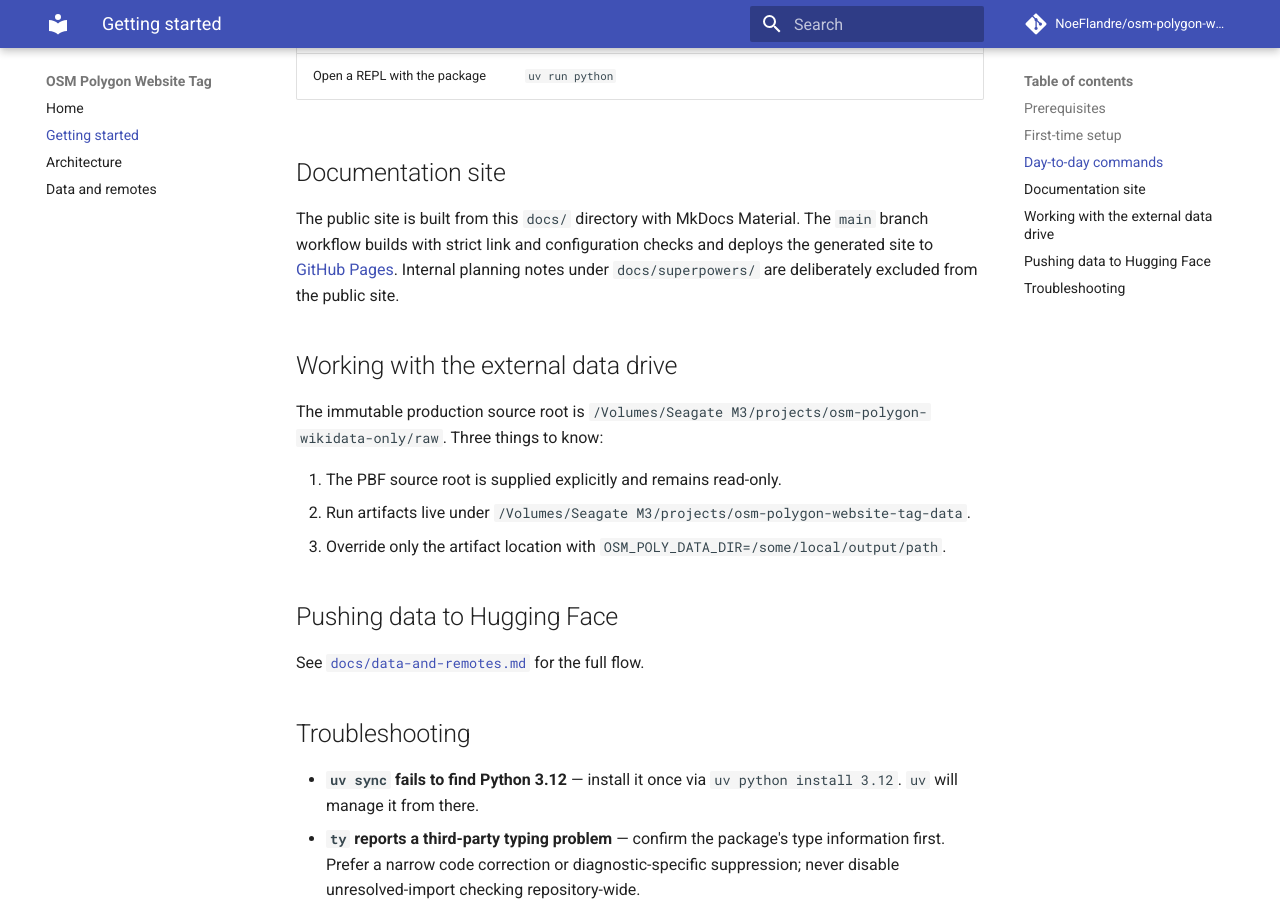
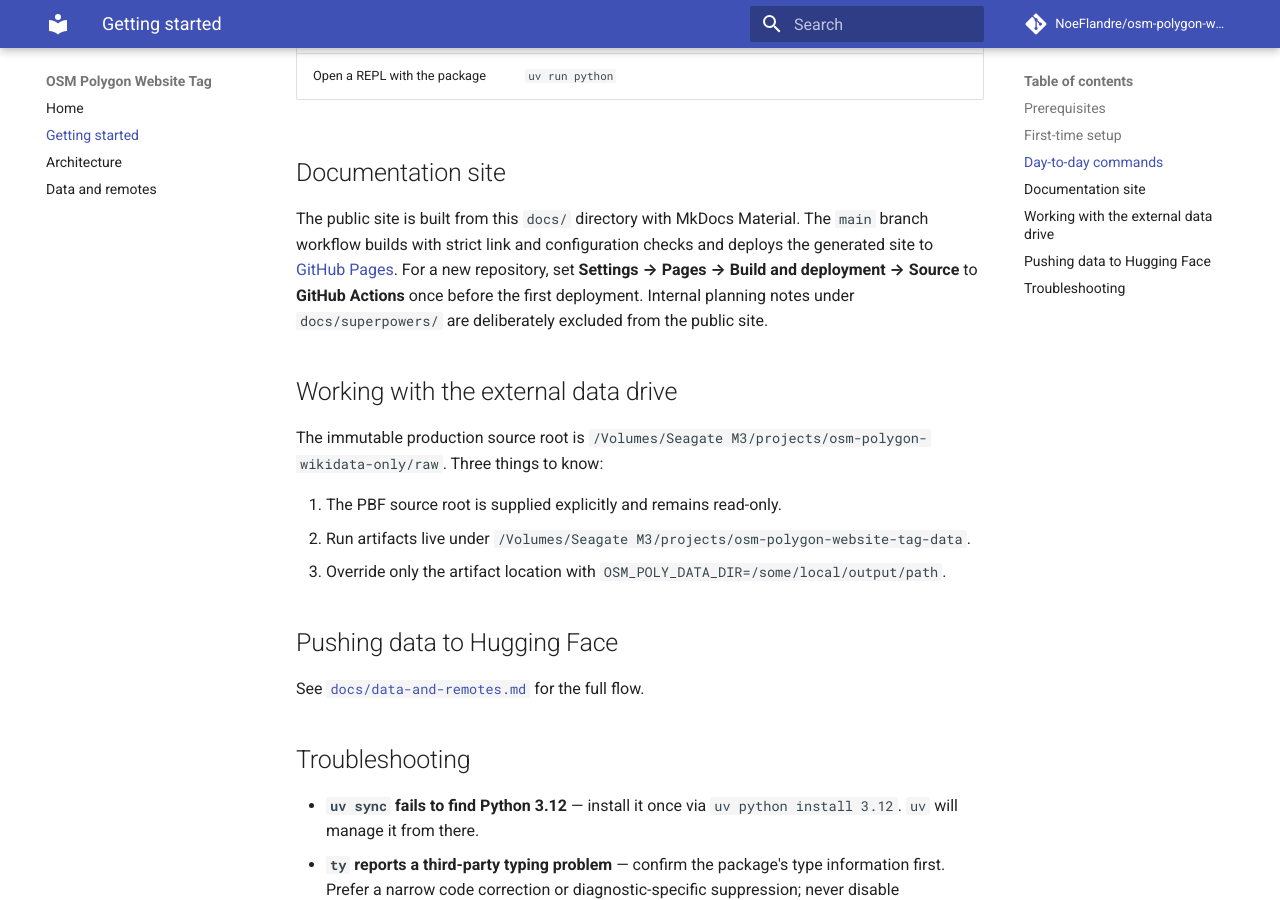
Before and after one commit to NoeFlandre/osm-polygon-website-tag, an MkDocs documentation site: the page built from docs/setup.md, in a window 1280 px wide and 900 px high, scrolled down 1930 px. Built offline with MkDocs 1.6.1 and Material for MkDocs 9.7.7, drawn with Linux system fonts in a browser that asks for light colours; comment, search, counter and statistics services are not loaded.

Commit message:
docs: document GitHub Pages setup

```diff
--- a/docs/setup.md
+++ b/docs/setup.md
@@ -62,6 +62,8 @@ The public site is built from this `docs/` directory with MkDocs Material.
 The `main` branch workflow builds with strict link and configuration checks
 and deploys the generated site to
 [GitHub Pages](https://noeflandre.github.io/osm-polygon-website-tag/).
+For a new repository, set **Settings → Pages → Build and deployment → Source**
+to **GitHub Actions** once before the first deployment.
 Internal planning notes under `docs/superpowers/` are deliberately excluded
 from the public site.
 
```
